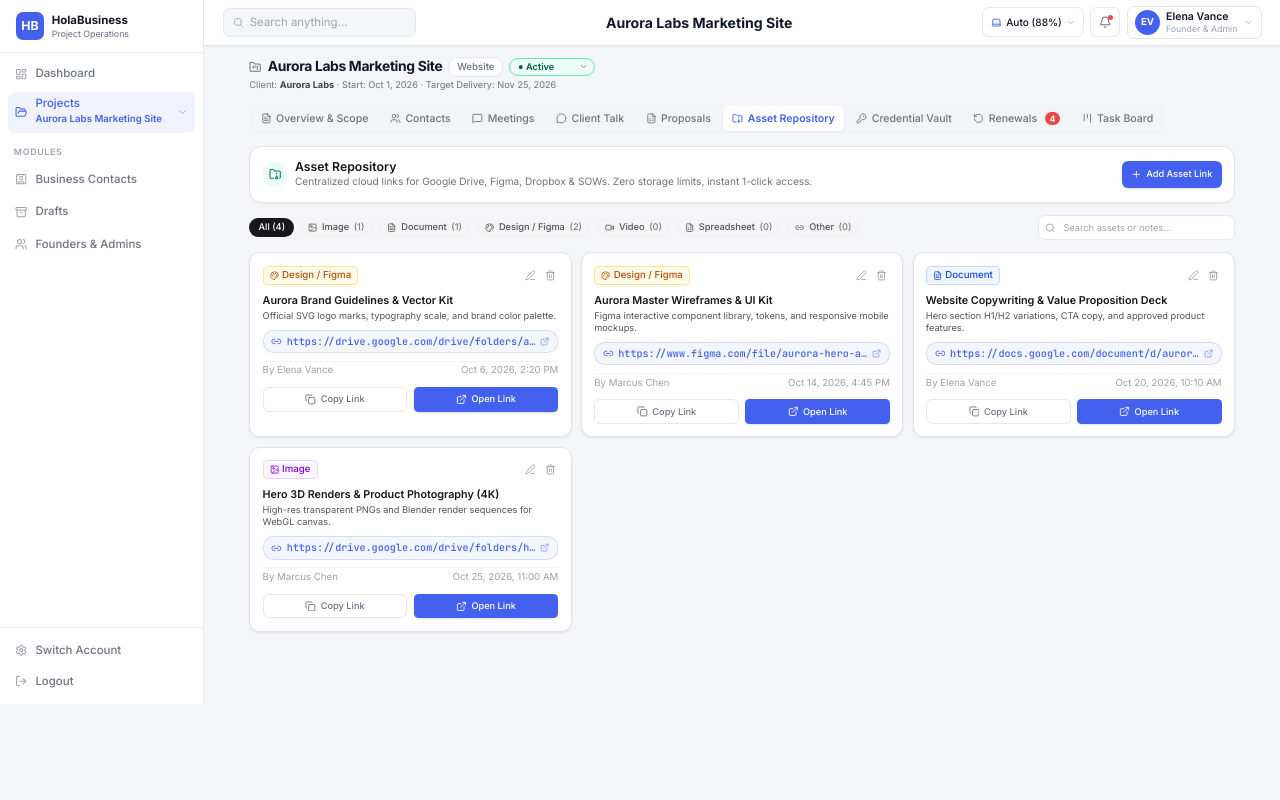
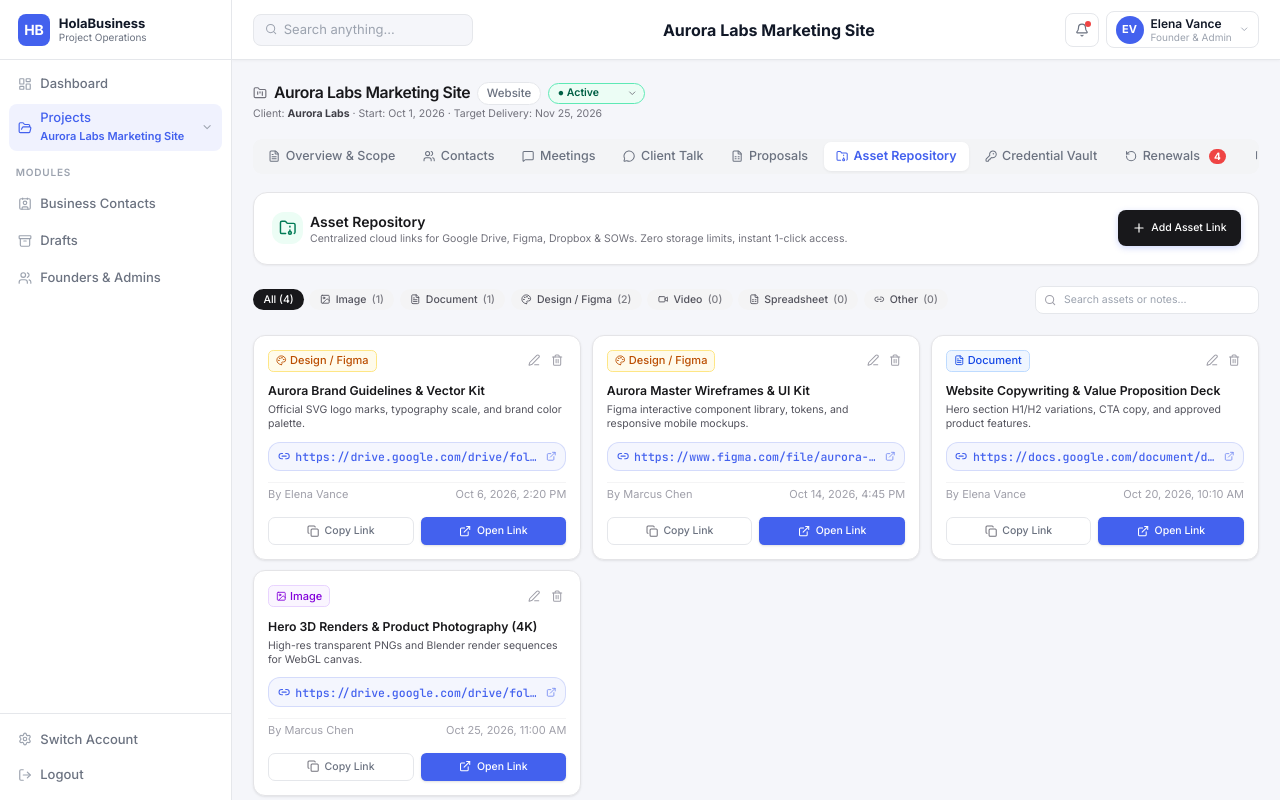
Before and after one commit to praveenyvv/agencycore, a Next.js app: page /projects/proj-aurora-web in a window 1280 px wide. Both pictures are taken after a click on the button "Asset Repository". Built offline with nearby package versions, Linux system fonts and the light colour scheme.

Commit message:
Revert "feat: auto-adaptive screen engine with 14in laptop fit and display scale controller"
This reverts commit 1f176b85bf69b79586287455d15615fa9ec0b838.

```diff
--- a/src/app/globals.css
+++ b/src/app/globals.css
@@ -114,19 +114,12 @@ html, body {
 }
 
 /* Dynamic adaptive screen adjustments for 14", 15", 16" laptops & scaling */
-:root {
-  --header-h: 60px;
-}
-
 @media screen and (max-height: 850px) {
-  :root {
-    --header-h: 52px;
-  }
   .compact-adaptive {
-    padding: 12px 14px !important;
+    padding: 14px !important;
   }
   .compact-stat-num {
-    font-size: 24px !important;
+    font-size: 26px !important;
   }
 }
 
@@ -134,14 +127,6 @@ html, body {
   :root {
     --sidebar-w: 220px;
   }
-}
-
-/* Compact Screen Mode for 14" Laptops */
-.compact-screen {
-  --header-h: 52px;
-}
-.compact-screen main {
-  padding: 12px 16px !important;
 }
 
 /* Design System Utility Classes */
--- a/src/app/projects/[id]/page.tsx
+++ b/src/app/projects/[id]/page.tsx
@@ -166,16 +166,16 @@ export default function ProjectWorkspacePage() {
   const simpleStatus = getProjectSimpleStatus(project);
 
   return (
-    <div className="mx-auto max-w-7xl space-y-3.5 sm:space-y-4">
+    <div className="mx-auto max-w-7xl space-y-5">
       {/* Project Header */}
-      <div className="flex flex-col gap-1.5 sm:flex-row sm:items-center sm:justify-between">
+      <div className="flex flex-col gap-2 sm:flex-row sm:items-center sm:justify-between">
         <div>
           <div className="flex flex-wrap items-center gap-2">
             <FolderKanban className="h-4 w-4 text-zinc-500" />
-            <h1 className="text-base sm:text-lg font-bold tracking-tight text-[#111827]">
+            <h1 className="text-lg font-semibold tracking-tight text-zinc-900">
               {project.title}
             </h1>
-            <Badge variant="outline" className="text-[11px] py-0.5">{project.project_type}</Badge>
+            <Badge variant="outline">{project.project_type}</Badge>
             <div className="relative inline-flex items-center">
               <select
                 value={simpleStatus}
@@ -221,7 +221,7 @@ export default function ProjectWorkspacePage() {
       </div>
 
       {/* Navigation Tab Bar (Segmented Control Pill Container) */}
-      <div className="flex items-center gap-1 overflow-x-auto bg-[#f3f4f6] p-[2.5px] rounded-[8px] w-fit max-w-full">
+      <div className="flex items-center gap-1 overflow-x-auto bg-[#f3f4f6] p-[3px] rounded-[9px] w-fit max-w-full">
         {tabs.map((tab) => {
           const Icon = tab.icon;
           const isActive = resolvedTab === tab.id;
@@ -231,7 +231,7 @@ export default function ProjectWorkspacePage() {
               type="button"
               onClick={() => setActiveTab(tab.id)}
               className={cn(
-                'flex items-center gap-1.5 whitespace-nowrap px-3 py-1.5 rounded-[6px] text-[12px] font-medium transition-all cursor-pointer',
+                'flex items-center gap-1.5 whitespace-nowrap px-3.5 py-1.5 rounded-[7px] text-[12.5px] font-medium transition-all cursor-pointer',
                 isActive
                   ? 'bg-white text-[#4361ee] font-semibold shadow-[0_1px_3px_rgba(0,0,0,0.06)]'
                   : 'text-[#6b7280] hover:text-[#111827] hover:bg-white/60'
--- a/src/components/layout/app-shell.tsx
+++ b/src/components/layout/app-shell.tsx
@@ -13,14 +13,12 @@ import {
   Contact,
   FolderOpen,
   Globe,
-  Laptop,
   Layers,
   LayoutDashboard,
   Lock,
   LogOut,
   Megaphone,
   Menu,
-  Monitor,
   Plus,
   RotateCcw,
   Search,
@@ -68,67 +66,6 @@ export function AppShell({ children }: { children: React.ReactNode }) {
   const [searchOpen, setSearchOpen] = useState(false);
   const [searchQuery, setSearchQuery] = useState('');
 
-  // Adaptive Screen Fit mode (Auto / 14-inch laptop / 16-inch desktop)
-  type ScreenFitMode = 'auto' | '14-inch' | '16-inch';
-  const [screenFit, setScreenFit] = useState<ScreenFitMode>('auto');
-  const [screenMenuOpen, setScreenMenuOpen] = useState(false);
-  const [currentZoom, setCurrentZoom] = useState<number>(1);
-
-  useEffect(() => {
-    const saved = localStorage.getItem('hb_screen_fit') as ScreenFitMode;
-    if (saved && ['auto', '14-inch', '16-inch'].includes(saved)) {
-      setScreenFit(saved);
-    }
-  }, []);
-
-  useEffect(() => {
-    const calculateAndApplyZoom = () => {
-      let zoomLevel = 1;
-      if (screenFit === '14-inch') {
-        zoomLevel = 0.88;
-      } else if (screenFit === '16-inch') {
-        zoomLevel = 1;
-      } else {
-        // Auto detection mode:
-        // A 14" laptop with 150% Windows scaling has viewport innerHeight ~580-680px or innerWidth <= 1366px
-        // A 14" laptop with 125% Windows scaling has viewport innerHeight ~700-760px
-        const h = window.innerHeight;
-        const w = window.innerWidth;
-        if (h <= 740 || w <= 1366) {
-          zoomLevel = 0.88;
-        } else if (h <= 820) {
-          zoomLevel = 0.92;
-        } else {
-          zoomLevel = 1;
-        }
-      }
-
-      setCurrentZoom(zoomLevel);
-      try {
-        (document.documentElement.style as any).zoom = String(zoomLevel);
-        if (zoomLevel < 1) {
-          document.documentElement.classList.add('compact-screen');
-        } else {
-          document.documentElement.classList.remove('compact-screen');
-        }
-      } catch (err) {
-        console.error('Failed to set zoom:', err);
-      }
-    };
-
-    calculateAndApplyZoom();
-    window.addEventListener('resize', calculateAndApplyZoom);
-    return () => {
-      window.removeEventListener('resize', calculateAndApplyZoom);
-    };
-  }, [screenFit]);
-
-  const handleSelectScreenFit = (mode: ScreenFitMode) => {
-    setScreenFit(mode);
-    localStorage.setItem('hb_screen_fit', mode);
-    setScreenMenuOpen(false);
-  };
-
   // Redirect to /login if signed out (unless already on /login)
   useEffect(() => {
     if (!isAuthenticated && pathname !== '/login') {
@@ -148,7 +85,6 @@ export function AppShell({ children }: { children: React.ReactNode }) {
         setSwitcherOpen(false);
         setNotificationsOpen(false);
         setPersonaMenuOpen(false);
-        setScreenMenuOpen(false);
       }
     };
     window.addEventListener('keydown', onKeyDown);
@@ -469,8 +405,8 @@ export function AppShell({ children }: { children: React.ReactNode }) {
 
       {/* Main Container */}
       <div className="flex min-w-0 flex-1 flex-col overflow-hidden">
-        {/* Top Header (adaptive height, white, bottom border, side padding) */}
-        <header className="flex h-[var(--header-h,60px)] shrink-0 items-center justify-between border-b border-[#e5e7eb] bg-white px-4 sm:px-6 shadow-[0_1px_3px_rgba(0,0,0,0.04)] z-10 transition-all">
+        {/* Top Header (60px tall, white, bottom border, 24px side padding) */}
+        <header className="flex h-[60px] shrink-0 items-center justify-between border-b border-[#e5e7eb] bg-white px-6 shadow-[0_1px_3px_rgba(0,0,0,0.04)] z-10">
           <div className="flex items-center gap-3">
             <button
               onClick={() => setMobileOpen(true)}
@@ -497,110 +433,6 @@ export function AppShell({ children }: { children: React.ReactNode }) {
 
           {/* Right Controls */}
           <div className="flex items-center gap-2">
-            {/* Screen Scale / Adaptive Screen Size Controller (14" vs 16" laptops) */}
-            <div className="relative">
-              <button
-                onClick={() => setScreenMenuOpen((o) => !o)}
-                className="flex h-[34px] items-center gap-1.5 rounded-[8px] border border-[#e5e7eb] bg-white px-2.5 text-[#6b7280] hover:border-[#4361ee] hover:text-[#4361ee] hover:bg-[rgba(67,97,238,0.08)] transition-all cursor-pointer text-[12px] font-medium"
-                title="Adaptive Screen Scaling (14&quot; vs 16&quot; laptops)"
-              >
-                <Laptop className="h-3.5 w-3.5 text-[#4361ee]" />
-                <span className="hidden sm:inline text-[11.5px] font-medium text-[#111827]">
-                  {screenFit === 'auto'
-                    ? `Auto (${Math.round(currentZoom * 100)}%)`
-                    : screenFit === '14-inch'
-                    ? '14" Laptop'
-                    : '16" Display'}
-                </span>
-                <ChevronDown className="h-3 w-3 text-[#9ca3af]" />
-              </button>
-
-              {screenMenuOpen && (
-                <div className="absolute right-0 top-11 z-50 w-72 rounded-[12px] border border-[#e5e7eb] bg-white p-2.5 shadow-[0_8px_24px_rgba(0,0,0,0.12)] animate-drop-in">
-                  <div className="flex items-center justify-between border-b border-[#e5e7eb] pb-2 mb-2 px-1">
-                    <span className="text-[12px] font-bold text-[#111827] flex items-center gap-1.5">
-                      <Monitor className="h-3.5 w-3.5 text-[#4361ee]" />
-                      Screen Fit &amp; Scaling
-                    </span>
-                    <span className="text-[11px] font-mono font-semibold text-[#4361ee] bg-[rgba(67,97,238,0.08)] px-1.5 py-0.5 rounded">
-                      {Math.round(currentZoom * 100)}%
-                    </span>
-                  </div>
-
-                  <div className="space-y-1">
-                    <button
-                      onClick={() => handleSelectScreenFit('auto')}
-                      className={cn(
-                        'flex w-full items-start gap-2.5 rounded-[8px] p-2 text-left transition-colors cursor-pointer',
-                        screenFit === 'auto'
-                          ? 'bg-[rgba(67,97,238,0.08)] text-[#4361ee]'
-                          : 'hover:bg-[#f3f4f6] text-[#6b7280]'
-                      )}
-                    >
-                      <div className="mt-0.5">
-                        <div className={cn("h-2 w-2 rounded-full", screenFit === 'auto' ? "bg-[#4361ee]" : "bg-zinc-300")} />
-                      </div>
-                      <div className="flex-1">
-                        <div className="text-[12px] font-semibold text-[#111827] flex items-center gap-1.5">
-                          Auto Adaptive
-                          <span className="text-[9.5px] uppercase font-bold text-[#10b981] bg-[#ecfdf5] px-1.5 py-0.2 rounded-full">
-                            Active
-                          </span>
-                        </div>
-                        <p className="text-[11px] text-[#6b7280] leading-snug mt-0.5">
-                          Detects 14&quot; vs 16&quot; screen height and auto-scales so workspace cards fit without scrolling.
-                        </p>
-                      </div>
-                    </button>
-
-                    <button
-                      onClick={() => handleSelectScreenFit('14-inch')}
-                      className={cn(
-                        'flex w-full items-start gap-2.5 rounded-[8px] p-2 text-left transition-colors cursor-pointer',
-                        screenFit === '14-inch'
-                          ? 'bg-[rgba(67,97,238,0.08)] text-[#4361ee]'
-                          : 'hover:bg-[#f3f4f6] text-[#6b7280]'
-                      )}
-                    >
-                      <div className="mt-0.5">
-                        <div className={cn("h-2 w-2 rounded-full", screenFit === '14-inch' ? "bg-[#4361ee]" : "bg-zinc-300")} />
-                      </div>
-                      <div className="flex-1">
-                        <div className="text-[12px] font-semibold text-[#111827]">
-                          14&quot; Laptop Compact (88%)
-                        </div>
-                        <p className="text-[11px] text-[#6b7280] leading-snug mt-0.5">
-                          Compact fit for 14-inch laptop screens at 100% browser zoom with zero cutoffs.
-                        </p>
-                      </div>
-                    </button>
-
-                    <button
-                      onClick={() => handleSelectScreenFit('16-inch')}
-                      className={cn(
-                        'flex w-full items-start gap-2.5 rounded-[8px] p-2 text-left transition-colors cursor-pointer',
-                        screenFit === '16-inch'
-                          ? 'bg-[rgba(67,97,238,0.08)] text-[#4361ee]'
-                          : 'hover:bg-[#f3f4f6] text-[#6b7280]'
-                      )}
-                    >
-                      <div className="mt-0.5">
-                        <div className={cn("h-2 w-2 rounded-full", screenFit === '16-inch' ? "bg-[#4361ee]" : "bg-zinc-300")} />
-                      </div>
-                      <div className="flex-1">
-                        <div className="text-[12px] font-semibold text-[#111827]">
-                          16&quot; / Desktop Standard (100%)
-                        </div>
-                        <p className="text-[11px] text-[#6b7280] leading-snug mt-0.5">
-                          Standard spacious view for 15.6&quot;, 16&quot; screens and external monitors.
-                        </p>
-                      </div>
-                    </button>
-                  </div>
-                </div>
-              )}
-            </div>
-
             {/* Notification Bell (34x34 square button, white, border, radius 8) */}
             {permissions.canViewInternalDelays && (
               <div className="relative">
@@ -708,7 +540,7 @@ export function AppShell({ children }: { children: React.ReactNode }) {
         </header>
 
         {/* Main Content Scroll Area (adaptive padding, pale grey #f5f6fa background) */}
-        <main className="flex-1 overflow-y-auto p-3 sm:p-4 md:p-5 lg:p-6 bg-[#f5f6fa]">
+        <main className="flex-1 overflow-y-auto p-4 sm:p-5 md:p-6 bg-[#f5f6fa]">
           <div className="w-full max-w-[1600px] mx-auto animate-fade-up">
             {children}
           </div>
--- a/src/components/workspace/tab-asset-repository.tsx
+++ b/src/components/workspace/tab-asset-repository.tsx
@@ -244,31 +244,32 @@ export function TabAssetRepository({ project }: { project: Project }) {
   };
 
   return (
-    <div className="space-y-3.5 sm:space-y-4">
+    <div className="space-y-6">
       {/* Top Header Card */}
-      <div className="flex flex-col gap-2.5 rounded-xl border border-zinc-200 bg-white p-3.5 sm:p-4 shadow-xs sm:flex-row sm:items-center sm:justify-between">
-        <div className="flex items-center gap-2.5">
-          <div className="flex h-8 w-8 items-center justify-center rounded-lg bg-emerald-50 text-emerald-700 shrink-0">
-            <FolderArchive className="h-4 w-4" />
+      <div className="flex flex-col gap-4 rounded-xl border border-zinc-200 bg-white p-5 shadow-xs sm:flex-row sm:items-center sm:justify-between">
+        <div>
+          <div className="flex items-center gap-2">
+            <div className="flex h-9 w-9 items-center justify-center rounded-lg bg-emerald-50 text-emerald-700">
+              <FolderArchive className="h-5 w-5" />
             </div>
             <div>
-            <h2 className="text-sm sm:text-base font-semibold text-zinc-900 leading-tight">
+              <h2 className="text-base font-semibold text-zinc-900">
                 Asset Repository
               </h2>
-            <p className="text-[11.5px] text-zinc-500 line-clamp-1">
+              <p className="text-xs text-zinc-500">
                 Centralized cloud links for Google Drive, Figma, Dropbox &amp; SOWs. Zero storage limits, instant 1-click access.
               </p>
             </div>
           </div>
+        </div>
 
-        <div className="flex items-center gap-2 shrink-0">
+        <div className="flex items-center gap-2">
           <Button
             type="button"
-            size="sm"
             onClick={openAddModal}
-            className="flex items-center gap-1.5 bg-[#4361ee] text-xs font-medium text-white hover:bg-[#3451d1] shadow-sm"
+            className="flex items-center gap-1.5 bg-zinc-900 text-xs font-medium text-white hover:bg-zinc-800"
           >
-            <Plus className="h-3.5 w-3.5" />
+            <Plus className="h-4 w-4" />
             Add Asset Link
           </Button>
         </div>
@@ -377,7 +378,7 @@ export function TabAssetRepository({ project }: { project: Project }) {
                 key={asset.id}
                 className="group relative flex flex-col justify-between overflow-hidden border border-zinc-200 bg-white transition-all hover:border-zinc-300 hover:shadow-xs"
               >
-                <CardContent className="p-3.5 sm:p-4 space-y-2.5">
+                <CardContent className="p-4 space-y-3">
                   {/* Header: DocType badge + Edit/Delete action buttons */}
                   <div className="flex items-center justify-between gap-2">
                     <span
@@ -418,11 +419,11 @@ export function TabAssetRepository({ project }: { project: Project }) {
                       {asset.name || asset.file_name}
                     </h3>
                     {asset.notes ? (
-                      <p className="mt-0.5 text-xs text-zinc-600 line-clamp-2">
+                      <p className="mt-1 text-xs text-zinc-600 line-clamp-2">
                         {asset.notes}
                       </p>
                     ) : (
-                      <p className="mt-0.5 text-xs text-zinc-400 italic">
+                      <p className="mt-1 text-xs text-zinc-400 italic">
                         No additional notes
                       </p>
                     )}
@@ -433,7 +434,7 @@ export function TabAssetRepository({ project }: { project: Project }) {
                     href={cleanUrl}
                     target="_blank"
                     rel="noopener noreferrer"
-                    className="flex items-center gap-1.5 rounded-lg bg-[rgba(67,97,238,0.06)] hover:bg-[rgba(67,97,238,0.12)] px-2.5 py-1 border border-[rgba(67,97,238,0.18)] text-[#4361ee] transition-colors group/link"
+                    className="flex items-center gap-1.5 rounded-lg bg-[rgba(67,97,238,0.06)] hover:bg-[rgba(67,97,238,0.12)] px-2.5 py-1.5 border border-[rgba(67,97,238,0.18)] text-[#4361ee] transition-colors group/link"
                   >
                     <Link2 className="h-3.5 w-3.5 shrink-0 text-[#4361ee]" />
                     <span className="truncate text-[11.5px] font-medium font-mono text-[#4361ee] group-hover/link:underline">
@@ -443,13 +444,13 @@ export function TabAssetRepository({ project }: { project: Project }) {
                   </a>
 
                   {/* Metadata (Uploader & Date) */}
-                  <div className="flex items-center justify-between text-[11px] text-zinc-400 pt-0.5 border-t border-zinc-100">
+                  <div className="flex items-center justify-between text-[11px] text-zinc-400 pt-1 border-t border-zinc-100">
                     <span>By {uploader?.name || 'Admin'}</span>
                     <span>{formatTimestamp(asset.created_at)}</span>
                   </div>
 
                   {/* Action Bar: 1-Click Copy & 1-Click Open */}
-                  <div className="grid grid-cols-2 gap-2 pt-0.5">
+                  <div className="grid grid-cols-2 gap-2 pt-1">
                     <Button
                       type="button"
                       variant="outline"
```
Lines whose indentation alone changed are shown as unchanged.
